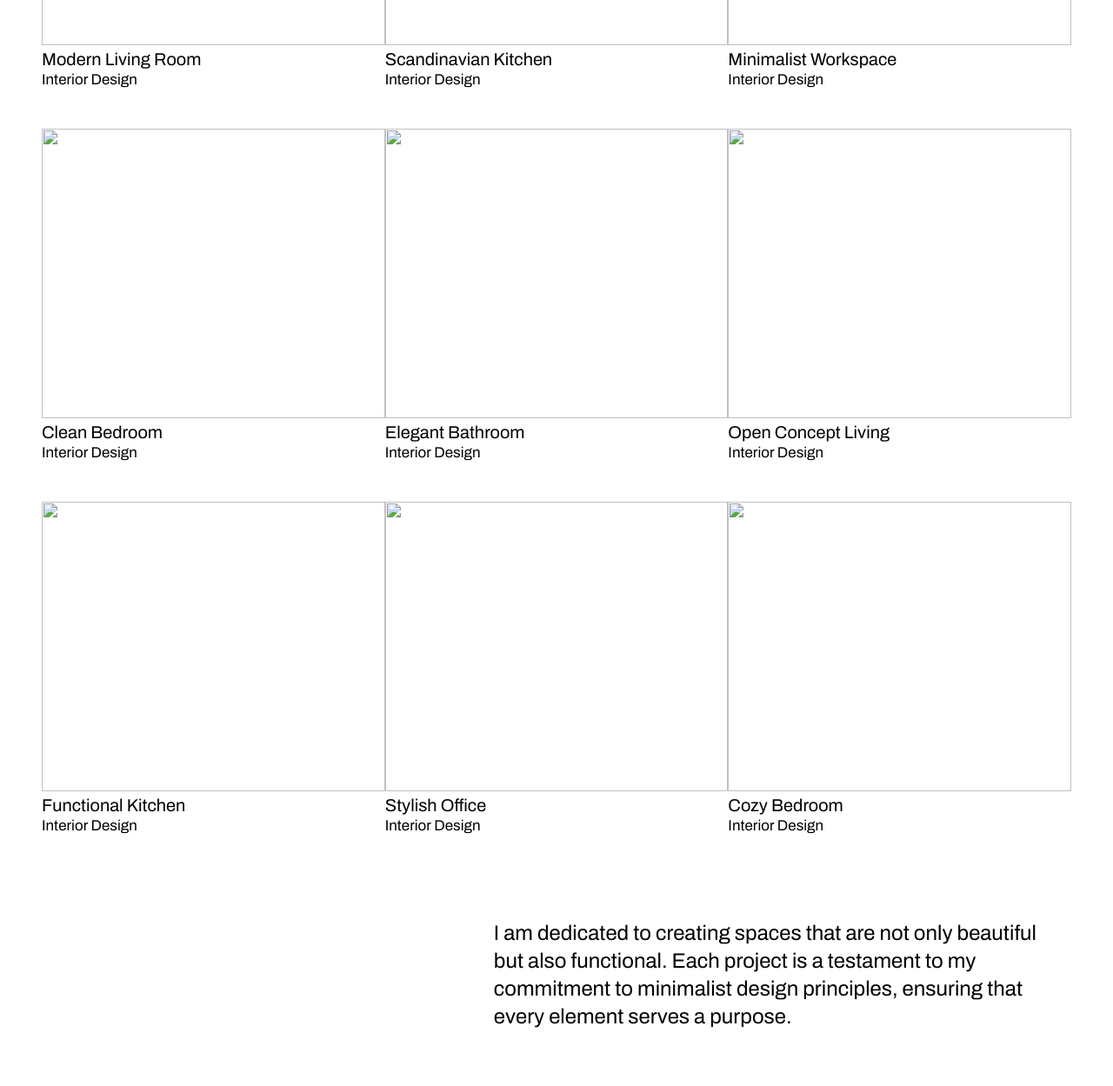
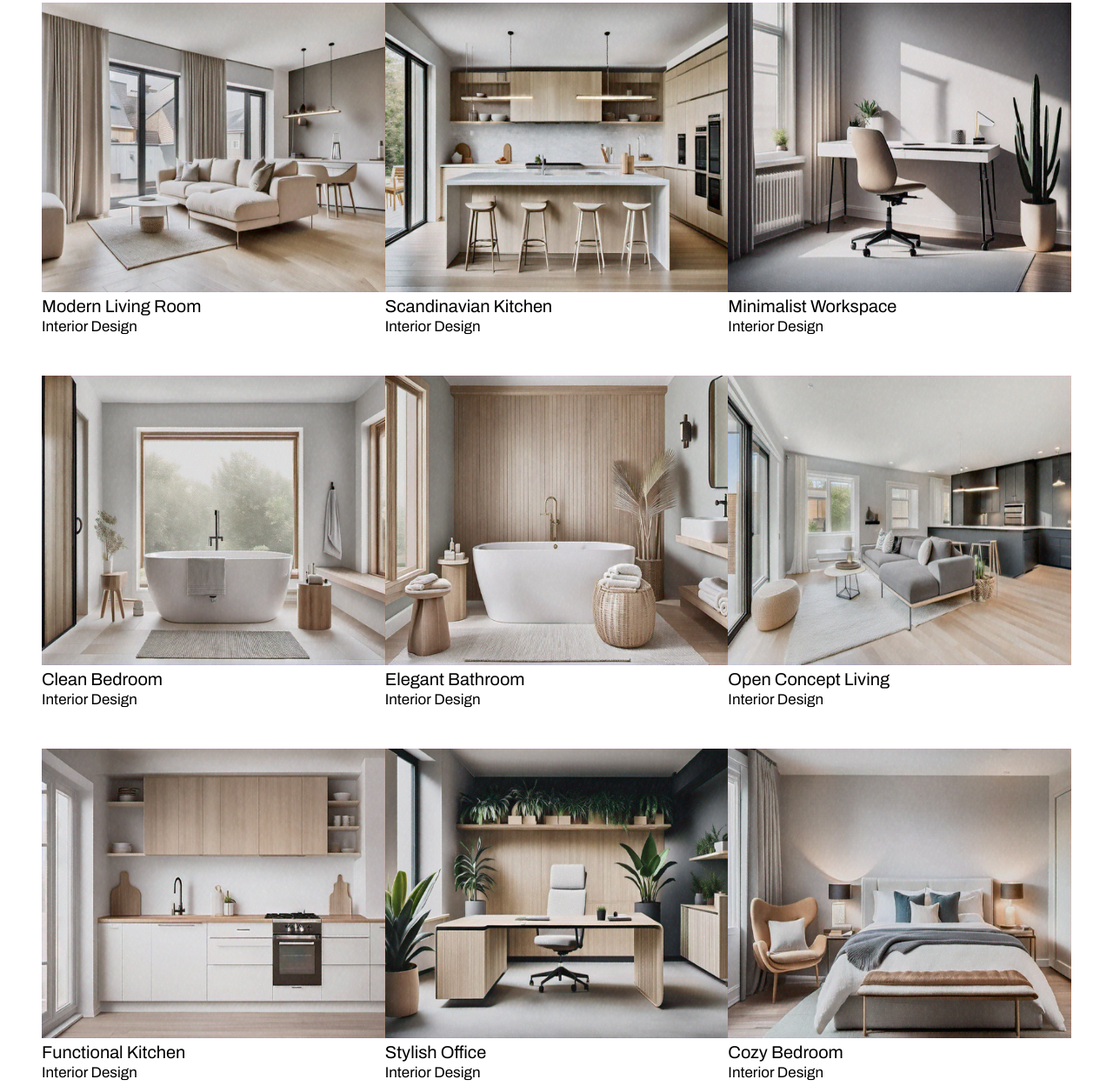
Before and after one commit to deepanshu-sharma425/capstone-project, a plain HTML site: page index.html in a window 1280 px wide. Shown: the part 1010-2259 px from the top of the page at 87% size. Drawn offline with nearby package versions, Linux system fonts and the light colour scheme; the site is published under a folder, as on GitHub Pages, so addresses that start at the root find nothing; a web font is replaced by a local one.

Commit message:
updated code

```diff
--- a/index.html
+++ b/index.html
@@ -4,7 +4,7 @@
   <meta charset="UTF-8">
   <meta name="viewport" content="width=device-width, initial-scale=1.0">
   <link rel="stylesheet" href="assets/index.css">
-  <title></title>
+  <title>Minimalist</title>
 </head>
 <body>
   <div class="header">
@@ -26,57 +26,57 @@
         <h1>Crafting Timeless Designs</h1>
       </div>
       <div class="photo">
-        <img src="/data/1.png" >
+        <img src="data/1.png" >
       </div>
     </div>
     <div class="grid">
       <div class="row-1">
         <div class="box-design">
-          <img src="/data/2.png">
+          <img src="data/2.png">
           <p>Modern Living Room</p>
           <p>Interior Design</p>
         </div>
         <div class="box-design">
-          <img src="/data/3.png">
+          <img src="data/3.png">
           <p>Scandinavian Kitchen</p>
           <p>Interior Design</p>
         </div>
         <div class="box-design">
-          <img src="/data/4.png">
+          <img src="data/4.png">
           <p>Minimalist Workspace</p>
           <p>Interior Design</p>
         </div>
       </div>
       <div class="row-1">
         <div class="box-design">
-          <img src="/data/5.png">
+          <img src="data/5.png">
           <p>Clean Bedroom</p>
           <p>Interior Design</p>
         </div>
         <div class="box-design">
-          <img src="/data/6.png">
+          <img src="data/6.png">
           <p>Elegant Bathroom</p>
           <p>Interior Design</p>
         </div>
         <div class="box-design">
-          <img src="/data/7.png">
+          <img src="data/7.png">
           <p>Open Concept Living</p>
           <p>Interior Design</p>
         </div>
       </div>
       <div class="row-1">
         <div class="box-design">
-          <img src="/data/8.png">
+          <img src="data/8.png">
           <p>Functional Kitchen</p>
           <p>Interior Design</p>
         </div>
         <div class="box-design">
-          <img src="/data/9.png">
+          <img src="data/9.png">
           <p>Stylish Office</p>
           <p>Interior Design</p>
         </div>
         <div class="box-design">
-          <img src="/data/10.png">
+          <img src="data/10.png">
           <p>Cozy Bedroom</p>
           <p>Interior Design</p>
         </div>
@@ -102,7 +102,7 @@
         </div>
       </div>
       <div class="explore-image">
-        <img src="/data/12.png">
+        <img src="data/12.png">
       </div>
     </div>
     <div class="description">
```
